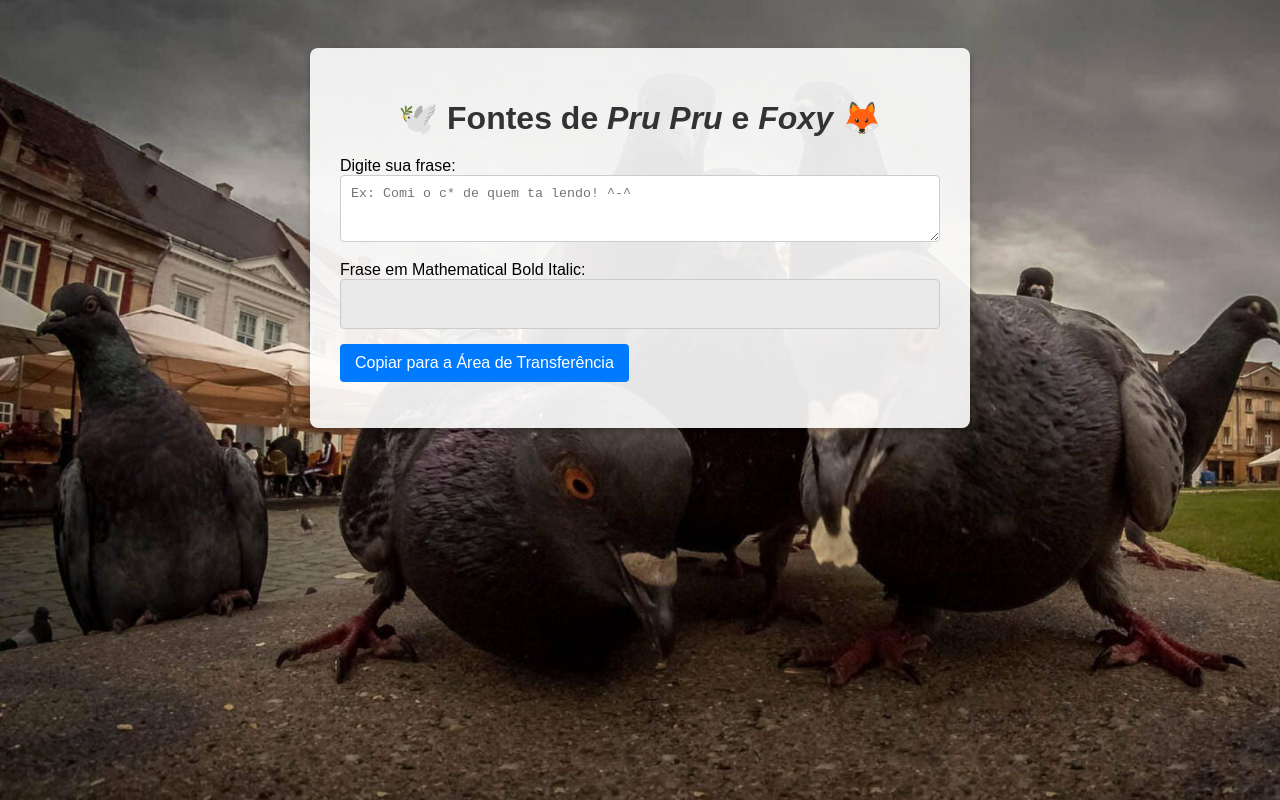
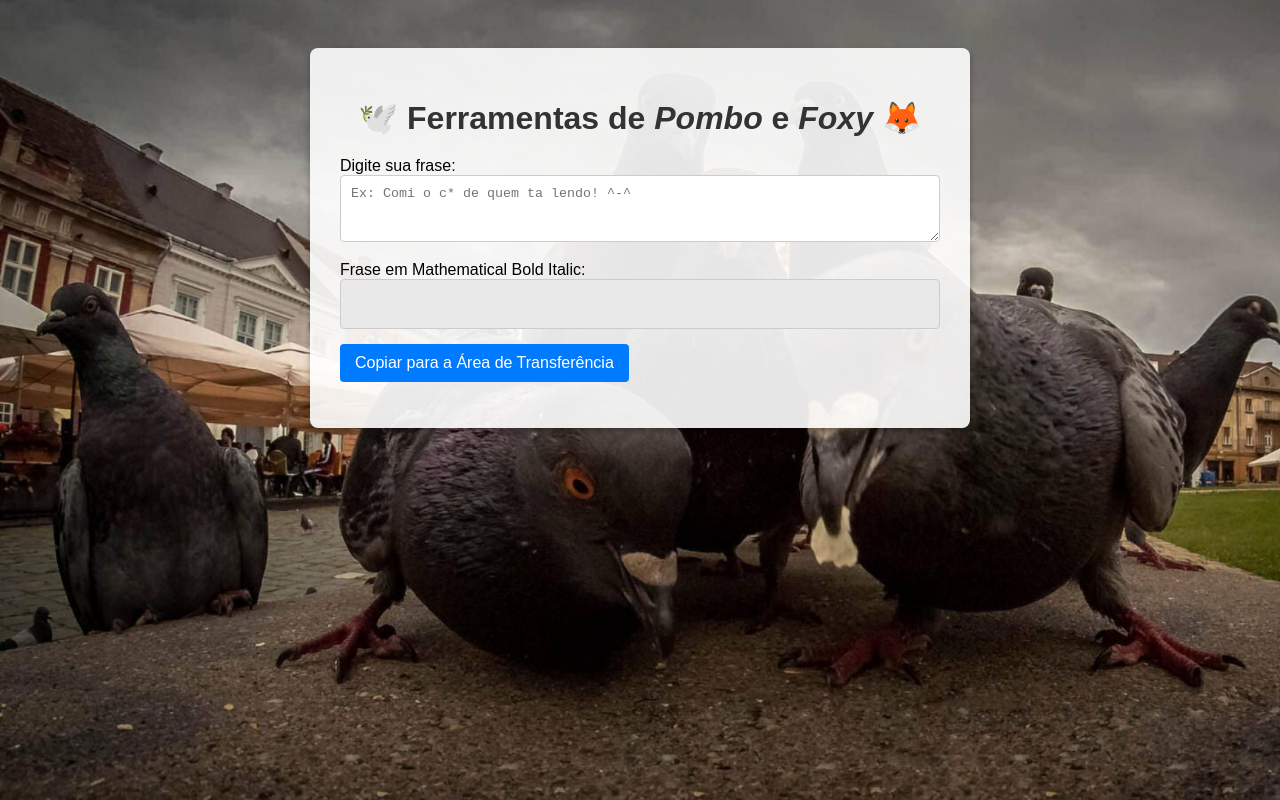
Before and after one commit to ItsG33k/FontesProZap, a plain HTML site: page index.html in a window 1280 px wide. Drawn offline with Linux system fonts and the light colour scheme.

```diff
--- a/index.html
+++ b/index.html
@@ -83,7 +83,7 @@
 </head>
 <body>
     <div class="container">
-        <h1>🕊️ Fontes de <em>Pru Pru</em> e <em>Foxy</em> 🦊</h1>
+        <h1>🕊️ Ferramentas de <em>Pombo</em> e <em>Foxy</em> 🦊</h1>
 
         <label for="input-text">Digite sua frase:</label>
         <textarea id="input-text" rows="3" placeholder="Ex: Comi o c* de quem ta lendo! ^-^"></textarea>
```
